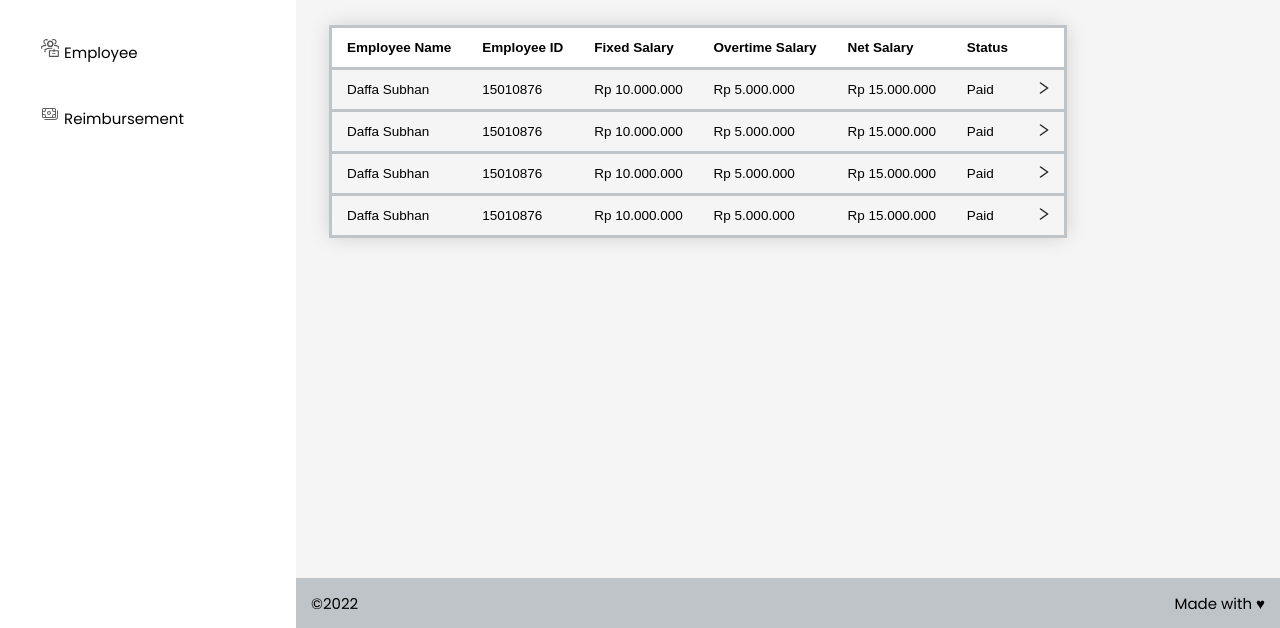
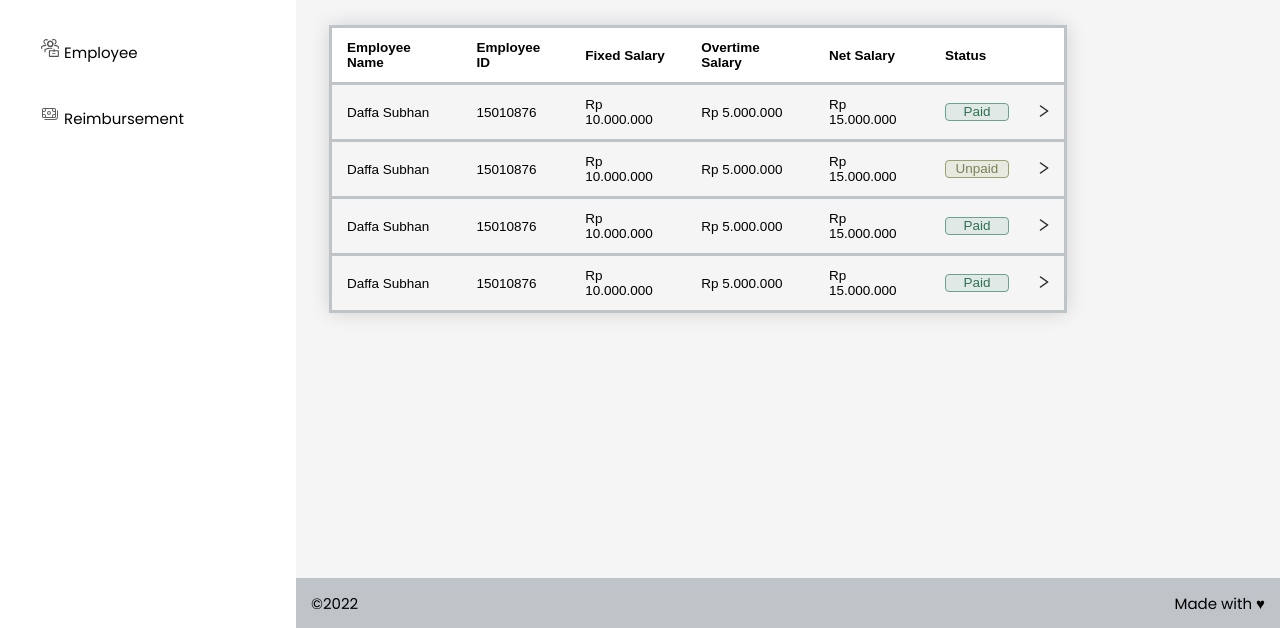
Before and after one commit to bloodedge19/mppl-kel-1, a plain HTML site: page Project/frontend/Employees Payroll HR.html in a window 1280 px wide. Shown: the part 172-800 px from the top of the page. Drawn offline with Linux system fonts and the light colour scheme.

Commit message:
Add files via upload

```diff
--- a/Project/frontend/Employees Payroll HR.css
+++ b/Project/frontend/Employees Payroll HR.css
@@ -422,6 +422,51 @@ button {
   border-radius: 4px;
 }
 
+.paid {
+  box-sizing: border-box;
+  width: 64px;
+  height: 18px;
+
+  background: rgba(108, 162, 139, 0.15);
+  border: 1px solid #6ca28b;
+  border-radius: 4px;
+
+  color: #2e7255;
+
+  text-justify: center;
+  text-align: center;
+}
+
+.paid {
+  box-sizing: border-box;
+  width: 64px;
+  height: 18px;
+
+  background: rgba(108, 162, 139, 0.15);
+  border: 1px solid #6ca28b;
+  border-radius: 4px;
+
+  color: #2e7255;
+
+  text-justify: center;
+  text-align: center;
+}
+
+.unpaid {
+  box-sizing: border-box;
+  width: 64px;
+  height: 18px;
+
+  background: rgba(151, 162, 108, 0.15);
+  border: 1px solid #97a26c;
+  border-radius: 4px;
+
+  color: #798354;
+
+  text-justify: center;
+  text-align: center;
+}
+
 /* responsive layout */
 @media only screen and (min-width: 750px) {
   .grid-container {
--- a/Project/frontend/Employees Payroll HR.html
+++ b/Project/frontend/Employees Payroll HR.html
@@ -147,7 +147,7 @@
               <td>Rp 10.000.000</td>
               <td>Rp 5.000.000</td>
               <td>Rp 15.000.000</td>
-              <td>Paid</td>
+              <td><div class="paid">Paid</div></td>
               <td>
                 <div class="table-dropdown">
                   <button onclick="MyArrow()" class="table-arrow-1">
@@ -164,7 +164,7 @@
               <td>Rp 10.000.000</td>
               <td>Rp 5.000.000</td>
               <td>Rp 15.000.000</td>
-              <td>Paid</td>
+              <td><div class="unpaid">Unpaid</div></td>
               <td>
                 <div class="table-dropdown">
                   <button onclick="MyArrow()" class="table-arrow-1">
@@ -181,7 +181,7 @@
               <td>Rp 10.000.000</td>
               <td>Rp 5.000.000</td>
               <td>Rp 15.000.000</td>
-              <td>Paid</td>
+              <td><div class="paid">Paid</div></td>
               <td>
                 <div class="table-dropdown">
                   <button onclick="MyArrow()" class="table-arrow-1">
@@ -198,7 +198,7 @@
               <td>Rp 10.000.000</td>
               <td>Rp 5.000.000</td>
               <td>Rp 15.000.000</td>
-              <td>Paid</td>
+              <td><div class="paid">Paid</div></td>
               <td>
                 <div class="table-dropdown">
                   <button onclick="MyArrow()" class="table-arrow-1">
```
